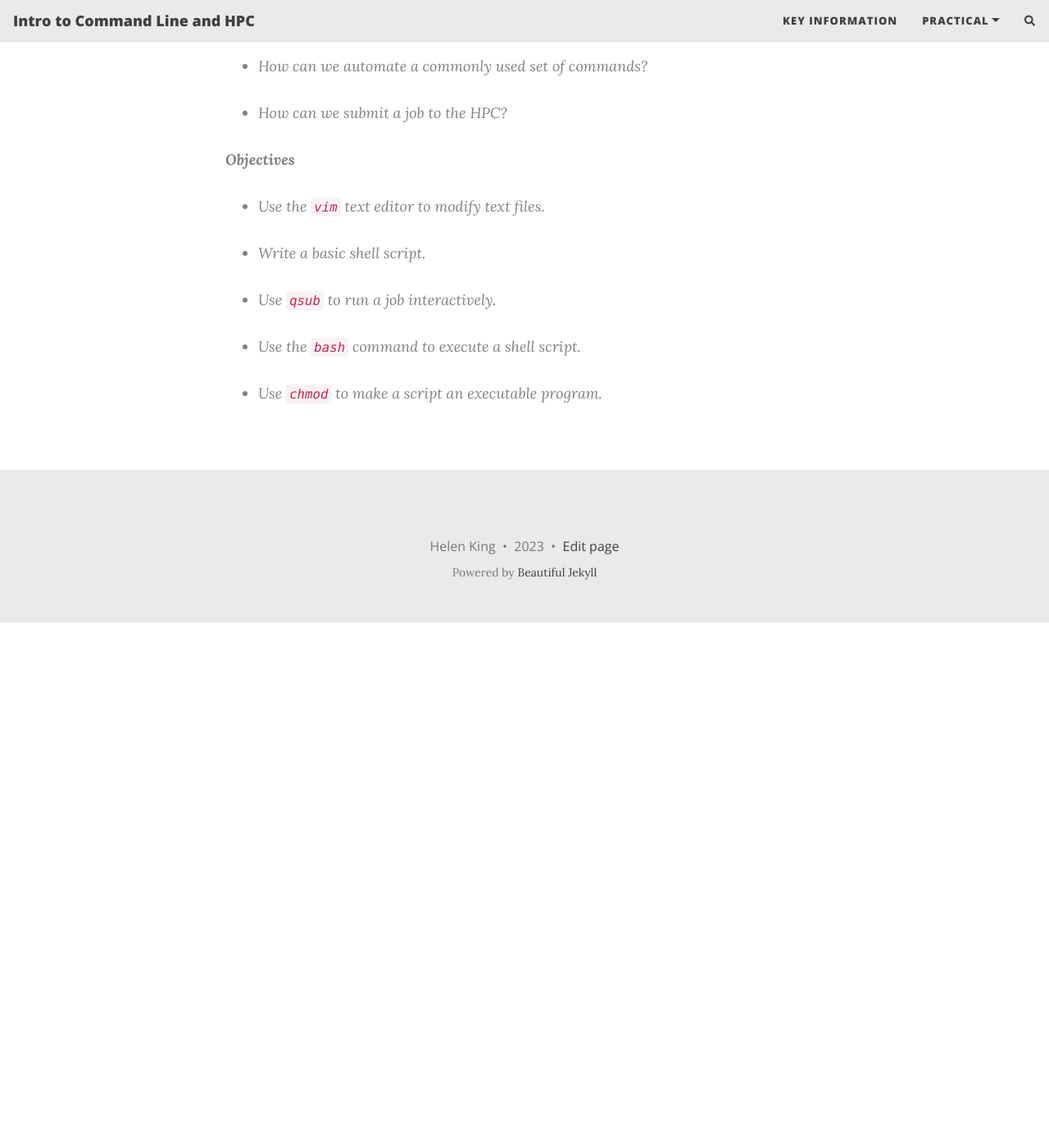
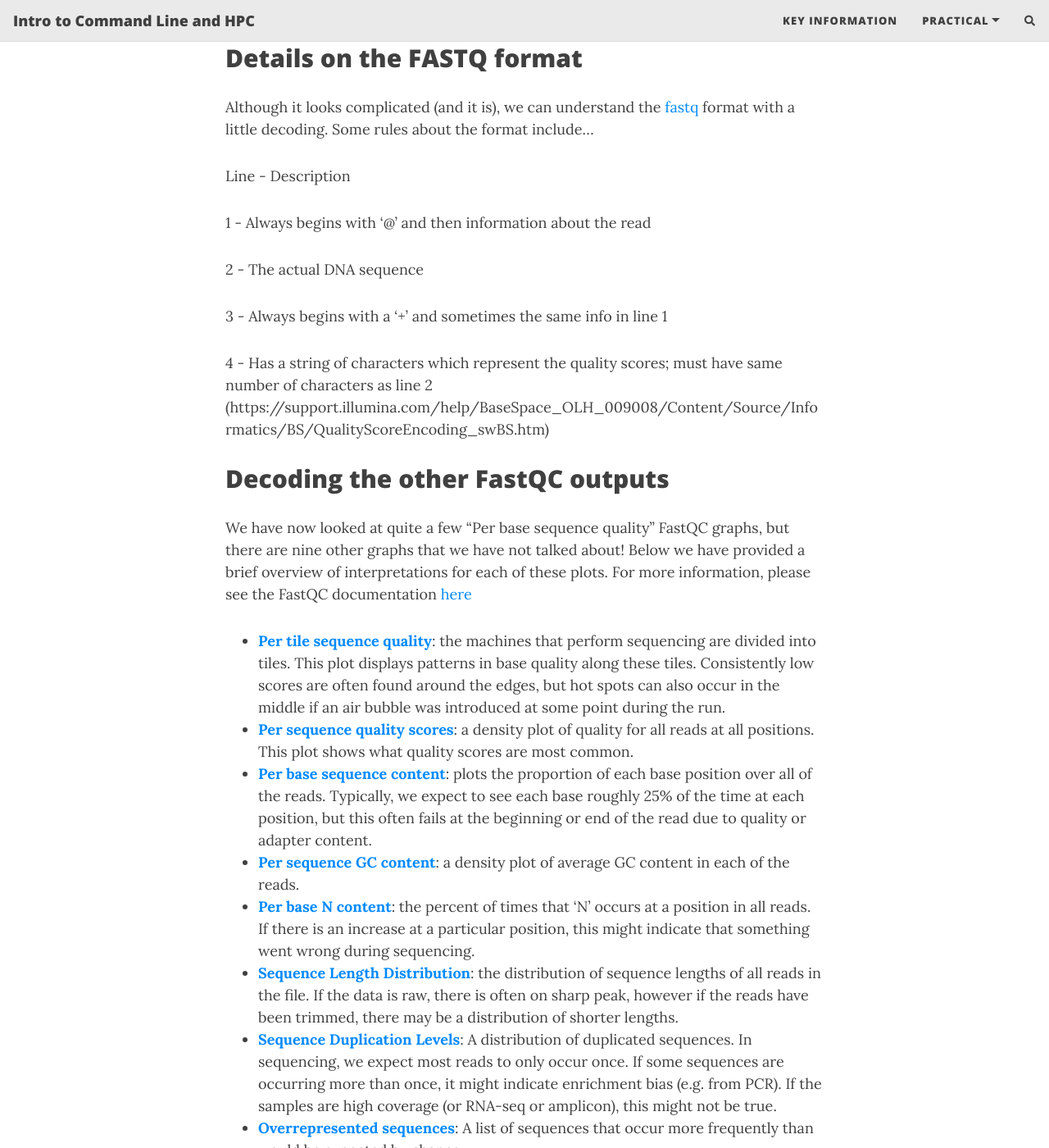
Before and after one commit to theheking/intro-to-command-line-hpc, a Jekyll site: the page built from practical_overview/9_Understanding_FASTQ_File.md, in a window 1280 px wide and 1400 px high, scrolled down 594 px. Shown: the whole window at 82% size. Built offline with Jekyll 4.4.1, drawn with Linux system fonts in a browser that asks for light colours; nearby versions of some CDN libraries; comment, search, counter and statistics services are not loaded; before the commit the page ends 1353 px from its top, so only the background shows below that; some of the changed text lies outside the part shown.

Commit message:
Update 9_Understanding_FASTQ_File.md

```diff
--- a/practical_overview/9_Understanding_FASTQ_File.md
+++ b/practical_overview/9_Understanding_FASTQ_File.md
@@ -1,30 +1,48 @@
 ---
 layout: page
-title: 6 - Writing Scripts and Working with Data
+title: 9 - Understanding the FASTQ File
 ---
 
-Writing Scripts and Submitting Jobs to the Wolfpack
-=============================================
+Understanding the FASTQ File
+=============================
 
 > Overview
 > --------
 >
-> **Questions**
+> **Objectives**
 >
-> *   How can we automate a commonly used set of commands?
+> *   Understanding the basic FastQC input
 >
-> *   How can we submit a job to the HPC?
+> *   Understanding the basic FastQC output
 
 
-> **Objectives**
->
-> *   Use the `vim` text editor to modify text files.
->
-> *   Write a basic shell script.
->
->  *   Use `qsub` to run a job interactively.
->
-> *   Use the `bash` command to execute a shell script.
->
-> *   Use `chmod` to make a script an executable program.
->
+Details on the FASTQ format
+---------------------------
+
+Although it looks complicated (and it is), we can understand the [fastq](https://en.wikipedia.org/wiki/FASTQ_format) format with a little decoding. Some rules about the format include…
+
+Line - Description
+
+1 - Always begins with ‘@’ and then information about the read
+
+2 - The actual DNA sequence
+
+3 - Always begins with a ‘+’ and sometimes the same info in line 1
+
+4 - Has a string of characters which represent the quality scores; must have same number of characters as line 2 (https://support.illumina.com/help/BaseSpace_OLH_009008/Content/Source/Informatics/BS/QualityScoreEncoding_swBS.htm)
+
+Decoding the other FastQC outputs
+---------------------------------
+
+We have now looked at quite a few “Per base sequence quality” FastQC graphs, but there are nine other graphs that we have not talked about! Below we have provided a brief overview of interpretations for each of these plots. For more information, please see the FastQC documentation [here](https://www.bioinformatics.babraham.ac.uk/projects/fastqc/Help/)
+
+*   [**Per tile sequence quality**](https://www.bioinformatics.babraham.ac.uk/projects/fastqc/Help/3%20Analysis%20Modules/12%20Per%20Tile%20Sequence%20Quality.html): the machines that perform sequencing are divided into tiles. This plot displays patterns in base quality along these tiles. Consistently low scores are often found around the edges, but hot spots can also occur in the middle if an air bubble was introduced at some point during the run.
+*   [**Per sequence quality scores**](https://www.bioinformatics.babraham.ac.uk/projects/fastqc/Help/3%20Analysis%20Modules/3%20Per%20Sequence%20Quality%20Scores.html): a density plot of quality for all reads at all positions. This plot shows what quality scores are most common.
+*   [**Per base sequence content**](https://www.bioinformatics.babraham.ac.uk/projects/fastqc/Help/3%20Analysis%20Modules/4%20Per%20Base%20Sequence%20Content.html): plots the proportion of each base position over all of the reads. Typically, we expect to see each base roughly 25% of the time at each position, but this often fails at the beginning or end of the read due to quality or adapter content.
+*   [**Per sequence GC content**](https://www.bioinformatics.babraham.ac.uk/projects/fastqc/Help/3%20Analysis%20Modules/5%20Per%20Sequence%20GC%20Content.html): a density plot of average GC content in each of the reads.
+*   [**Per base N content**](https://www.bioinformatics.babraham.ac.uk/projects/fastqc/Help/3%20Analysis%20Modules/6%20Per%20Base%20N%20Content.html): the percent of times that ‘N’ occurs at a position in all reads. If there is an increase at a particular position, this might indicate that something went wrong during sequencing.
+*   [**Sequence Length Distribution**](https://www.bioinformatics.babraham.ac.uk/projects/fastqc/Help/3%20Analysis%20Modules/7%20Sequence%20Length%20Distribution.html): the distribution of sequence lengths of all reads in the file. If the data is raw, there is often on sharp peak, however if the reads have been trimmed, there may be a distribution of shorter lengths.
+*   [**Sequence Duplication Levels**](https://www.bioinformatics.babraham.ac.uk/projects/fastqc/Help/3%20Analysis%20Modules/8%20Duplicate%20Sequences.html): A distribution of duplicated sequences. In sequencing, we expect most reads to only occur once. If some sequences are occurring more than once, it might indicate enrichment bias (e.g. from PCR). If the samples are high coverage (or RNA-seq or amplicon), this might not be true.
+*   [**Overrepresented sequences**](https://www.bioinformatics.babraham.ac.uk/projects/fastqc/Help/3%20Analysis%20Modules/9%20Overrepresented%20Sequences.html): A list of sequences that occur more frequently than would be expected by chance.
+*   [**Adapter Content**](https://www.bioinformatics.babraham.ac.uk/projects/fastqc/Help/3%20Analysis%20Modules/10%20Adapter%20Content.html): a graph indicating where adapater sequences occur in the reads.
+*   [**K-mer Content**](https://www.bioinformatics.babraham.ac.uk/projects/fastqc/Help/3%20Analysis%20Modules/11%20Kmer%20Content.html): a graph showing any sequences which may show a positional bias within the reads.
```
